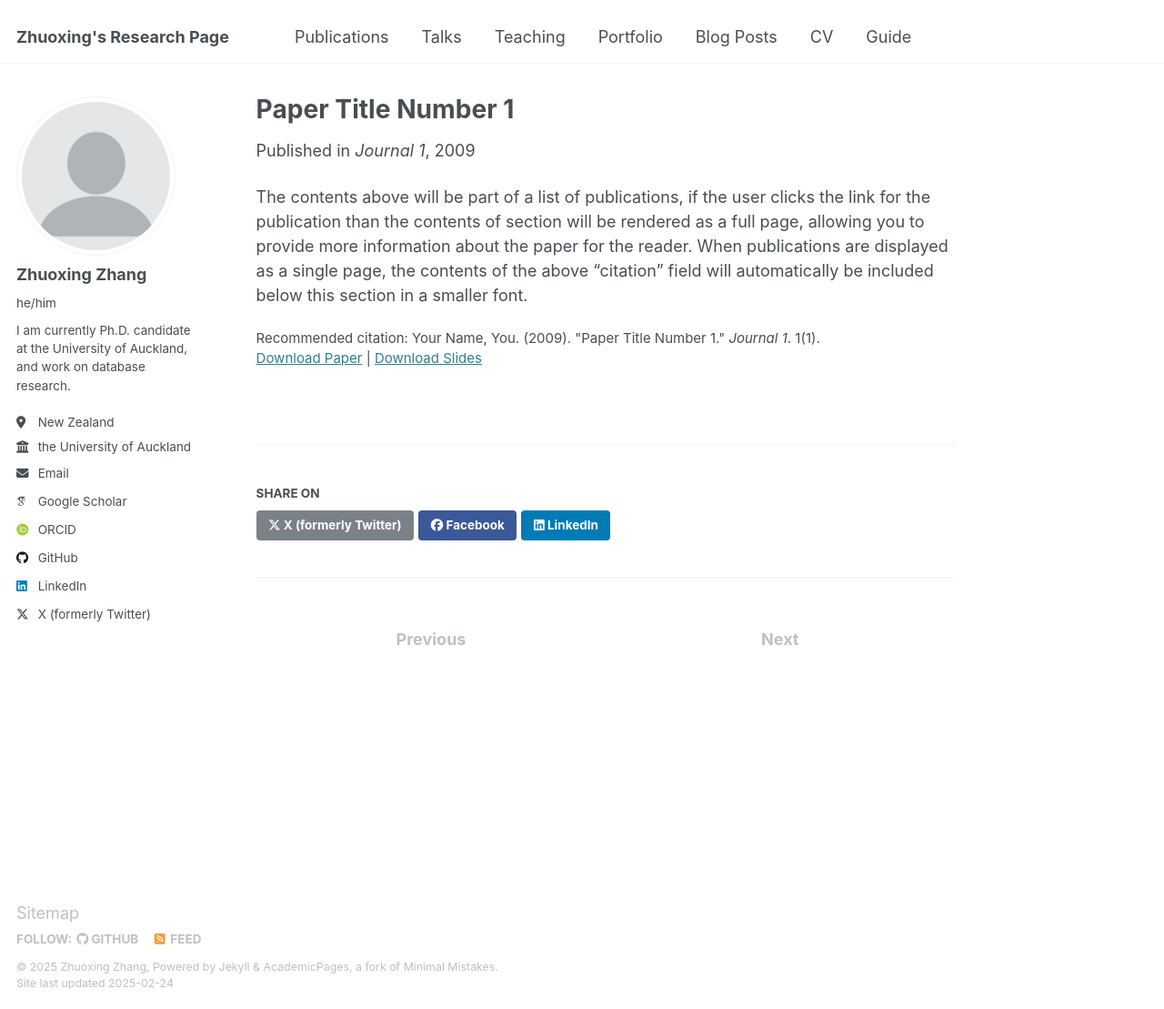
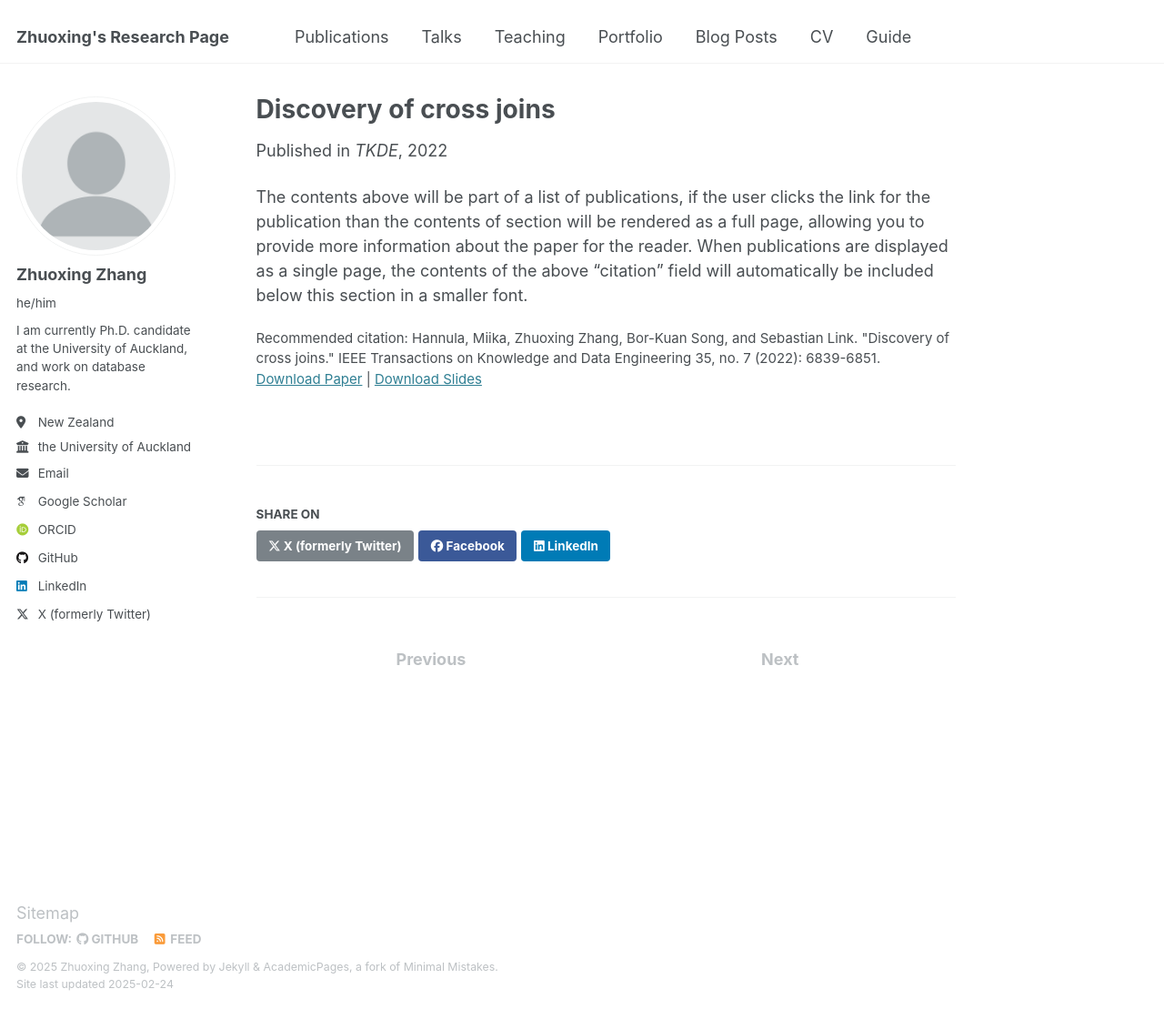
Before and after one commit to zhuoxingzhang/zhuoxingzhang.github.io, a Jekyll site: the page built from _publications/2009-10-01-paper-title-number-1.md, in a window 1280 px wide and 1109 px high. Shown: the whole window at 91% size. Built offline with Jekyll 4.4.1, drawn with Linux system fonts in a browser that asks for light colours; some web fonts are replaced.

Commit message:
Update 2009-10-01-paper-title-number-1.md

```diff
--- a/_publications/2009-10-01-paper-title-number-1.md
+++ b/_publications/2009-10-01-paper-title-number-1.md
@@ -1,14 +1,14 @@
 ---
-title: "Paper Title Number 1"
+title: "Discovery of cross joins"
 collection: publications
 category: manuscripts
 permalink: /publication/2009-10-01-paper-title-number-1
-excerpt: 'This paper is about the number 1. The number 2 is left for future work.'
-date: 2009-10-01
-venue: 'Journal 1'
-slidesurl: 'http://academicpages.github.io/files/slides1.pdf'
-paperurl: 'http://academicpages.github.io/files/paper1.pdf'
-citation: 'Your Name, You. (2009). &quot;Paper Title Number 1.&quot; <i>Journal 1</i>. 1(1).'
+excerpt: ''
+date: 2022-07-21
+venue: 'TKDE'
+slidesurl: ''
+paperurl: 'https://ieeexplore.ieee.org/abstract/document/9835144'
+citation: 'Hannula, Miika, Zhuoxing Zhang, Bor-Kuan Song, and Sebastian Link. "Discovery of cross joins." IEEE Transactions on Knowledge and Data Engineering 35, no. 7 (2022): 6839-6851.'
 ---
 
 The contents above will be part of a list of publications, if the user clicks the link for the publication than the contents of section will be rendered as a full page, allowing you to provide more information about the paper for the reader. When publications are displayed as a single page, the contents of the above "citation" field will automatically be included below this section in a smaller font.
```
